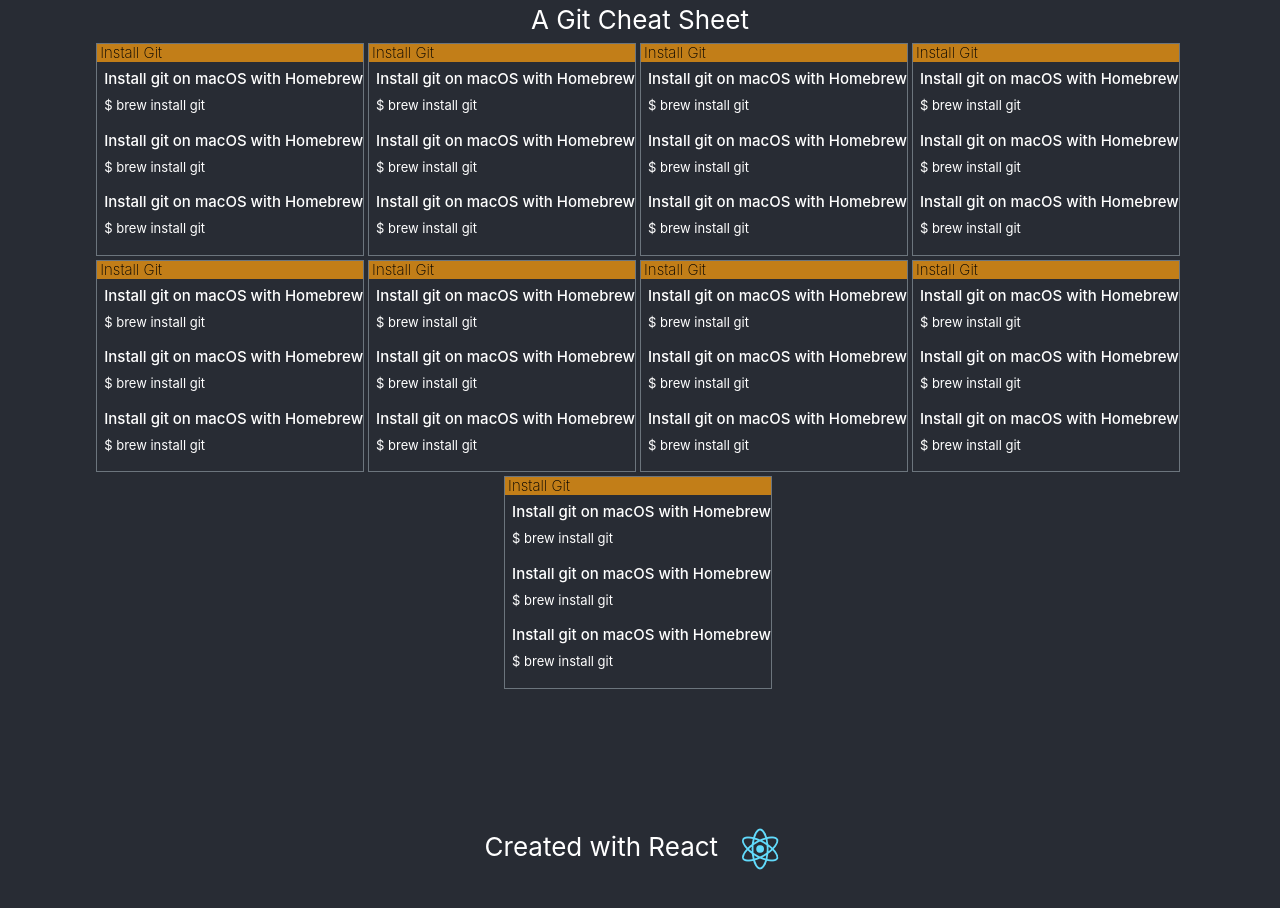
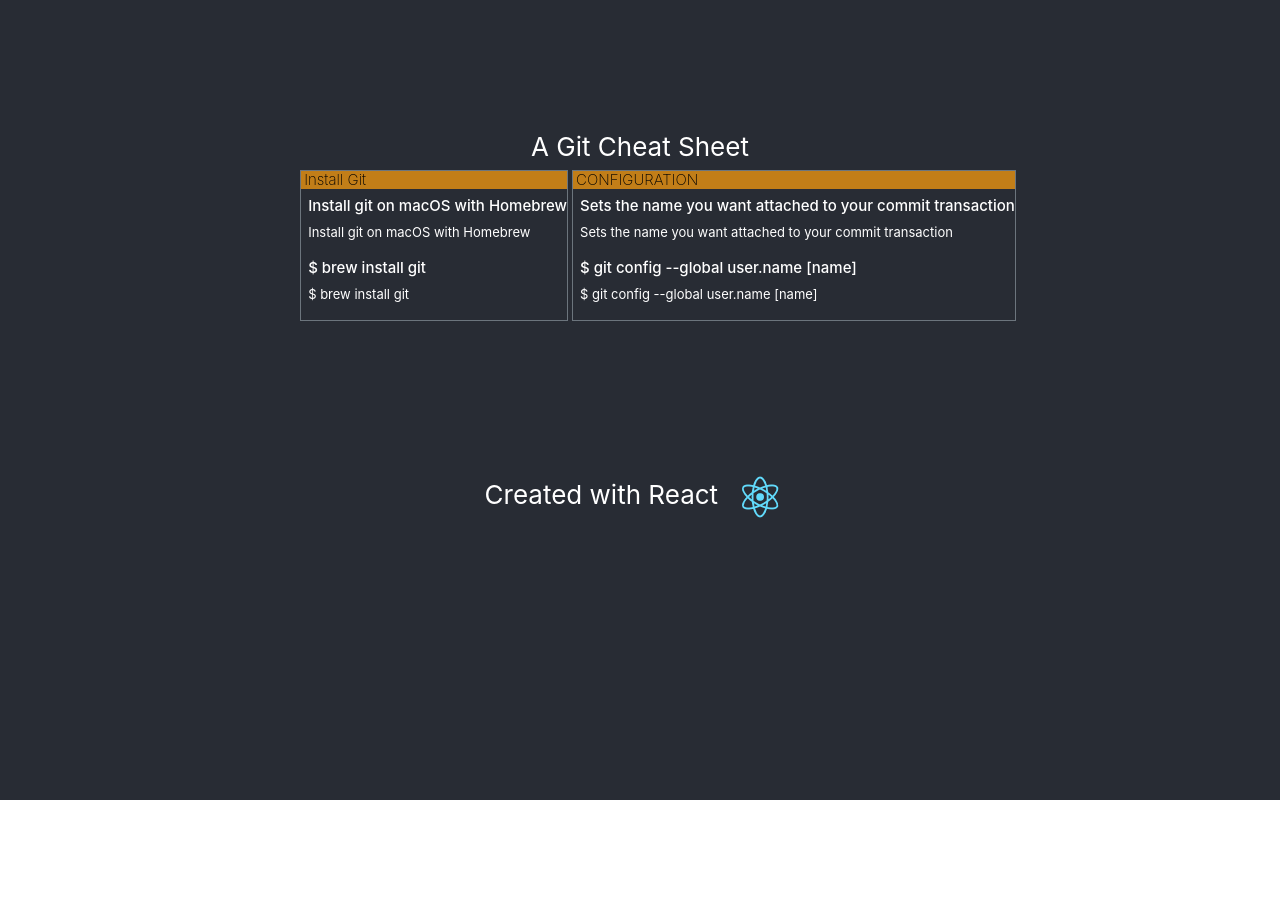
Before and after one commit to brac/jots, a React (Create React App) app: page / in a window 1280 px wide. Shown: the top 908 px of the page. After the commit the page ends 800 px from the top, so only its background shows below. Built offline with nearby package versions, Linux system fonts and the light colour scheme.

Commit message:
generating jot components

```diff
--- a/src/App.css
+++ b/src/App.css
@@ -25,6 +25,10 @@ main {
 
 .jot-board {
   justify-content: center;
+}
+
+.jot-listitem {
+  list-style: none;
 }
 
 .jot {
--- a/src/App.js
+++ b/src/App.js
@@ -11,9 +11,18 @@ class App extends Component {
       jots: [
         {
           topic: 'Install Git',
+          id: 1,
           data: [
             'Install git on macOS with Homebrew',
             '$ brew install git'
+          ]
+        },
+        {
+          topic: 'CONFIGURATION',
+          id: 2,
+          data: [
+            'Sets the name you want attached to your commit transaction',
+            '$ git config --global user.name [name]'
           ]
         }
       ]
@@ -21,6 +30,7 @@ class App extends Component {
   }
 
   render() {
+    const {jots} = this.state;
     //jshint ignore:start
     return (
       <div className="App">
@@ -30,53 +40,24 @@ class App extends Component {
         </header>
 
         <main className="container-fluid">
-          <div className="jot-board row">
-            <Jot
-              topic={this.state.jots[0].topic}
-              description={this.state.jots[0].data[0]}
-              command={this.state.jots[0].data[1]}
-            />
-            <Jot
-              topic={this.state.jots[0].topic}
-              description={this.state.jots[0].data[0]}
-              command={this.state.jots[0].data[1]}
-            />
-            <Jot
-              topic={this.state.jots[0].topic}
-              description={this.state.jots[0].data[0]}
-              command={this.state.jots[0].data[1]}
-            />
-            <Jot
-              topic={this.state.jots[0].topic}
-              description={this.state.jots[0].data[0]}
-              command={this.state.jots[0].data[1]}
-            />
-            <Jot
-              topic={this.state.jots[0].topic}
-              description={this.state.jots[0].data[0]}
-              command={this.state.jots[0].data[1]}
-            />
-            <Jot
-              topic={this.state.jots[0].topic}
-              description={this.state.jots[0].data[0]}
-              command={this.state.jots[0].data[1]}
-            />
-            <Jot
-              topic={this.state.jots[0].topic}
-              description={this.state.jots[0].data[0]}
-              command={this.state.jots[0].data[1]}
-            />
-            <Jot
-              topic={this.state.jots[0].topic}
-              description={this.state.jots[0].data[0]}
-              command={this.state.jots[0].data[1]}
-            />
-            <Jot
-              topic={this.state.jots[0].topic}
-              description={this.state.jots[0].data[0]}
-              command={this.state.jots[0].data[1]}
-            />
-          </div>
+          <ul className="jot-board row">
+            {
+              jots.map(jot => {
+                return (
+                  <li key="{jot.id}" className="jot-listitem">
+                    <Jot
+                      topic={jot.topic}
+                      description={jot.data[0]}
+                      command={jot.data[1]}
+                      data={jot.data}
+                    />
+                  </li>
+                )
+              })
+            }
+
+
+          </ul>
         </main>
 
         <footer>
--- a/src/App.scss
+++ b/src/App.scss
@@ -28,6 +28,10 @@ main {
 
 .jot-board {
   justify-content: center;
+}
+
+.jot-listitem{
+  list-style: none;
 }
 
 .jot {
--- a/src/components/Jot.js
+++ b/src/components/Jot.js
@@ -1,23 +1,21 @@
 import React from 'react';
 
 function Jot(props) {
+  const {data} = props
+
   //jshint ignore:start
   return (
     <div className="jot border border-secondary ">
       <h4 className="jot-title">{props.topic}</h4>
         <ul>
-          <li>
-            <h4>{props.description}</h4>
-            <p>{props.command}</p>
-          </li>
-          <li>
-            <h4>{props.description}</h4>
-            <p>{props.command}</p>
-          </li>
-          <li>
-            <h4>{props.description}</h4>
-            <p>{props.command}</p>
-          </li>
+          { data.map( data => {
+            return (
+              <li key="1">
+                <h4>{data}</h4>
+                <p>{data}</p>
+              </li>
+            )
+          })}
         </ul>
     </div>
   );
```
Also changed, not shown: 2 other files (tests, documents, lock files or other folders).
